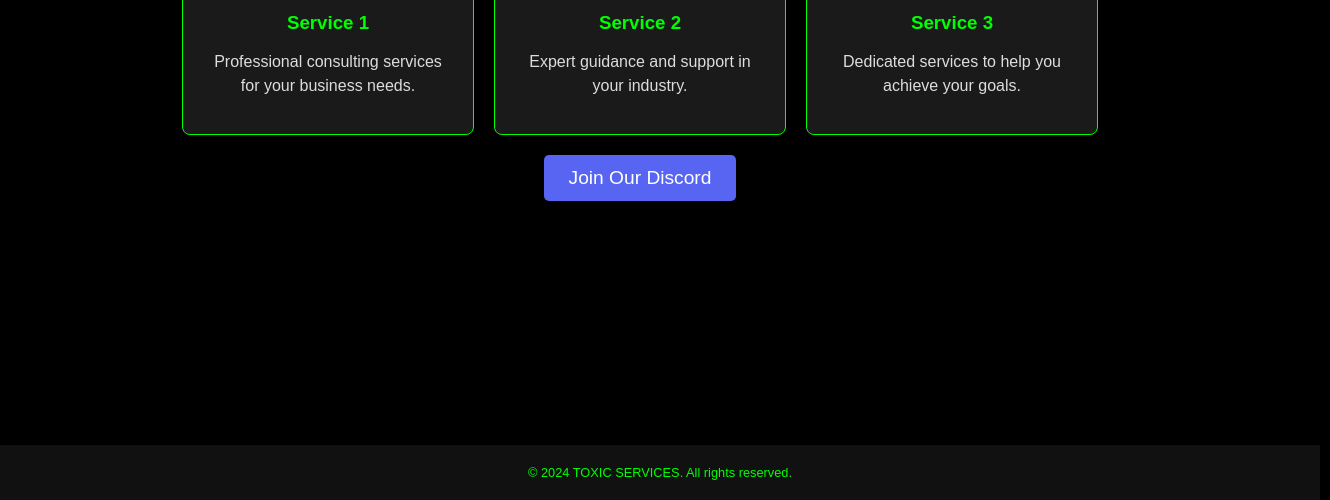
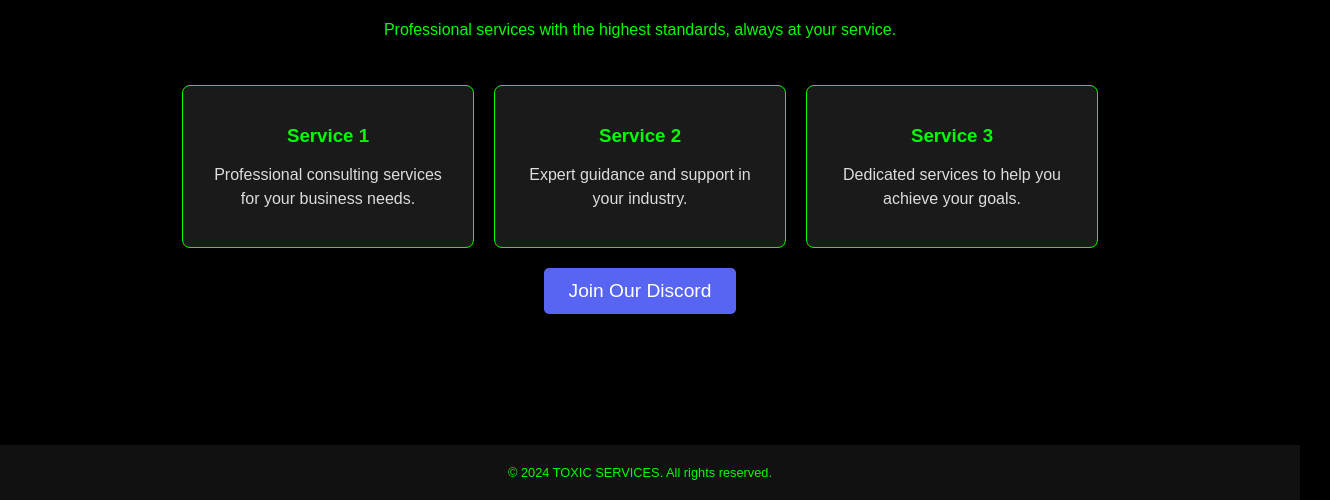
Before and after one commit to toxicv99/OptifyX.github.io, a plain HTML site: page index.html in a window 1280 px wide. Shown: the part 300-800 px from the top of the page, 1330 px wide, since content can reach past the window. Drawn offline with Linux system fonts and the light colour scheme.

Commit message:
index.html

```diff
--- a/index.html
+++ b/index.html
@@ -1,4 +1,3 @@
-<!DOCTYPE html>
 <html lang="en">
 <head>
     <meta charset="UTF-8">
@@ -11,12 +10,18 @@
             font-family: 'Arial', sans-serif;
             background-color: #000;
             color: #00FF00; /* Giftgrün */
+            display: flex;
+            flex-direction: column;
+            align-items: center;
+            min-height: 100vh;
+            justify-content: space-between;
         }
 
         header {
             display: flex;
             justify-content: space-between;
             align-items: center;
+            width: 100%;
             padding: 20px 50px;
             background-color: #111;
             box-shadow: 0 4px 2px -2px rgba(0, 0, 0, 0.5);
@@ -43,6 +48,11 @@
         .content {
             padding: 50px;
             text-align: center;
+            flex: 1;
+            display: flex;
+            flex-direction: column;
+            justify-content: center;
+            align-items: center;
         }
 
         .content h2 {
@@ -90,8 +100,6 @@
             padding: 20px;
             text-align: center;
             font-size: 0.8em;
-            position: fixed;
-            bottom: 0;
             width: 100%;
         }
 
@@ -134,7 +142,7 @@
     <header>
         <h1>TOXIC SERVICES</h1>
         <nav>
-            <a href="#">Home</a>
+            <a href="index.html">Home</a>
             <a href="#">About</a>
             <a href="#">Services</a>
             <a href="#">Contact</a>
```
